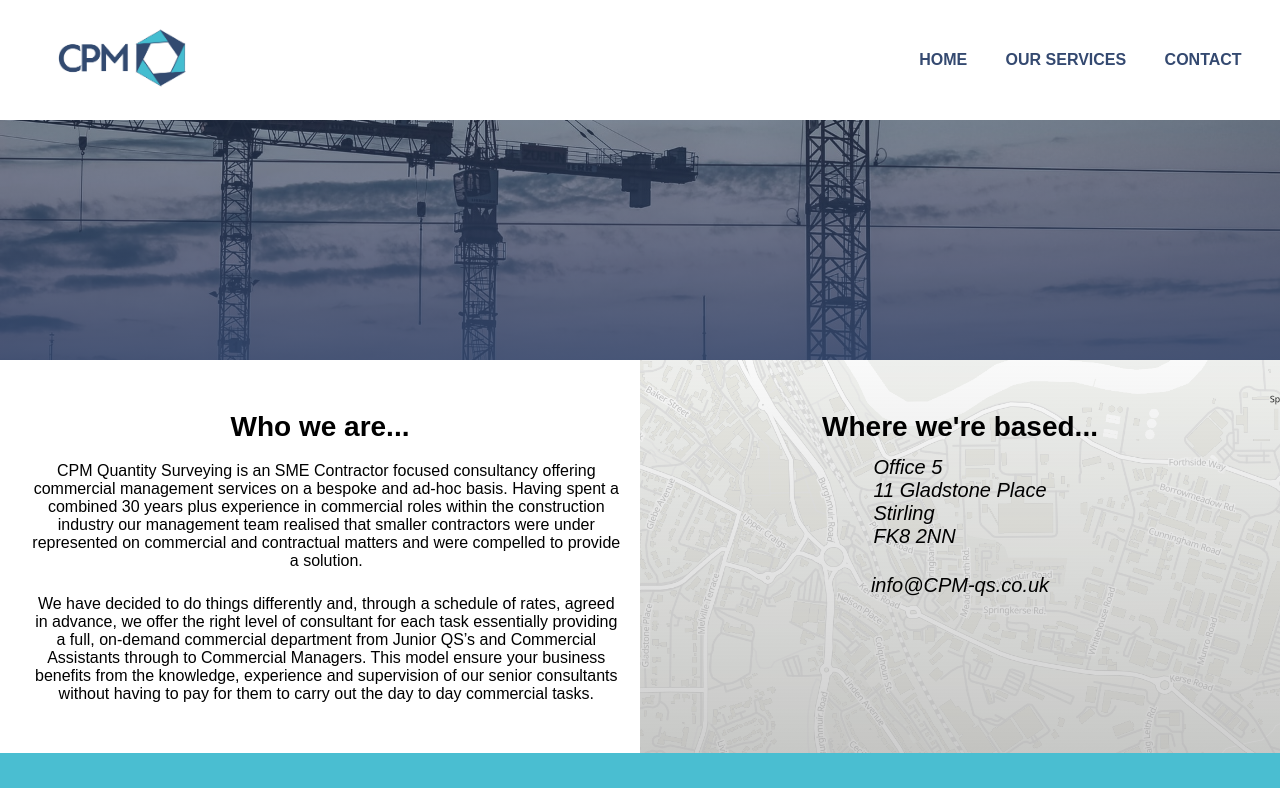
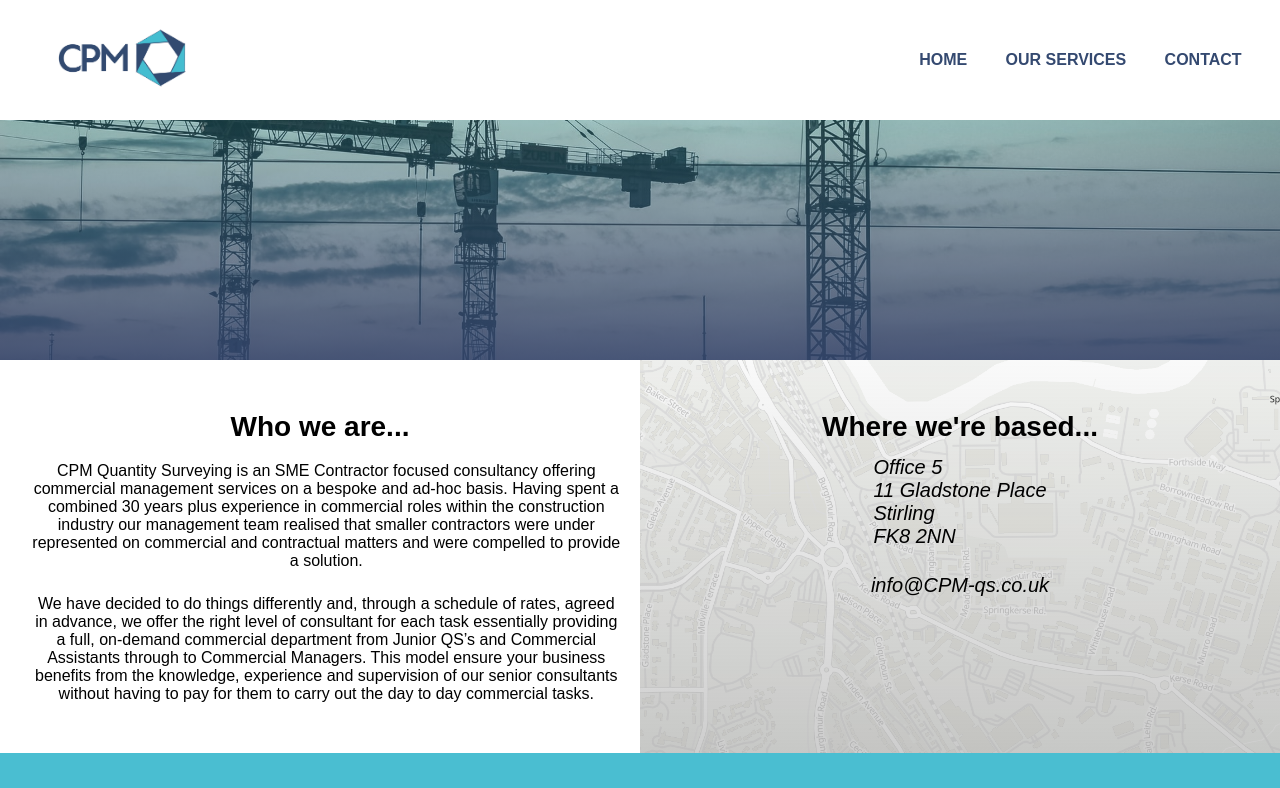
Before and after one commit to stmcf/CPMQS, a React (Create React App) app: page / in a window 1280 px wide. Shown: the top 788 px of the page. Built offline with nearby package versions, Linux system fonts and the light colour scheme; a web font is replaced by a local one.

Commit message:
final amendments to opacity of image. image now reflects company blue. will search for another image but this works meantime.

```diff
--- a/src/styles/home.css
+++ b/src/styles/home.css
@@ -59,7 +59,7 @@ article {
 
 .image {
     grid-area: image;
-    background: linear-gradient(rgba(52,73,112, 0.5),rgba(52,73,112, 0.9)), url('../assets/crane2.jpg') center/cover no-repeat;
+    background: linear-gradient(rgba(74,190,209, 0.3),rgba(52,73,112, 0.9)), url('../assets/crane2.jpg') center/cover no-repeat;
     width: 100%;
     height: 30vh;
 }
```
